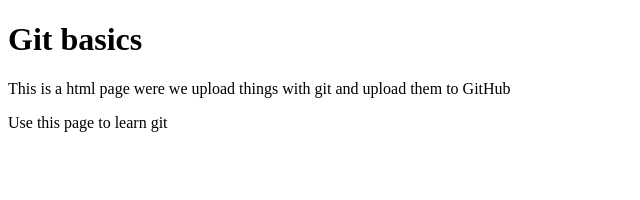
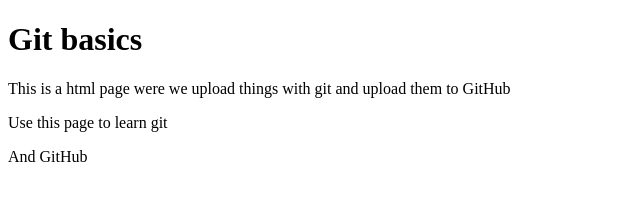
Before and after one commit to albycc/Demo2, a plain HTML site: page index.html in a window 1280 px wide. Shown: the whole page, without its empty margins (0-640 px from the left). Drawn offline with Linux system fonts and the light colour scheme.

Commit message:
Added a new paragraph to index

```diff
--- a/index.html
+++ b/index.html
@@ -10,6 +10,7 @@
     <h1>Git basics</h1>
     <p>This is a html page were we upload things with git and upload them to GitHub</p>
     <p>Use this page to learn git</p>
+    <p>And GitHub</p>
 
 </body>
 </html>
```
